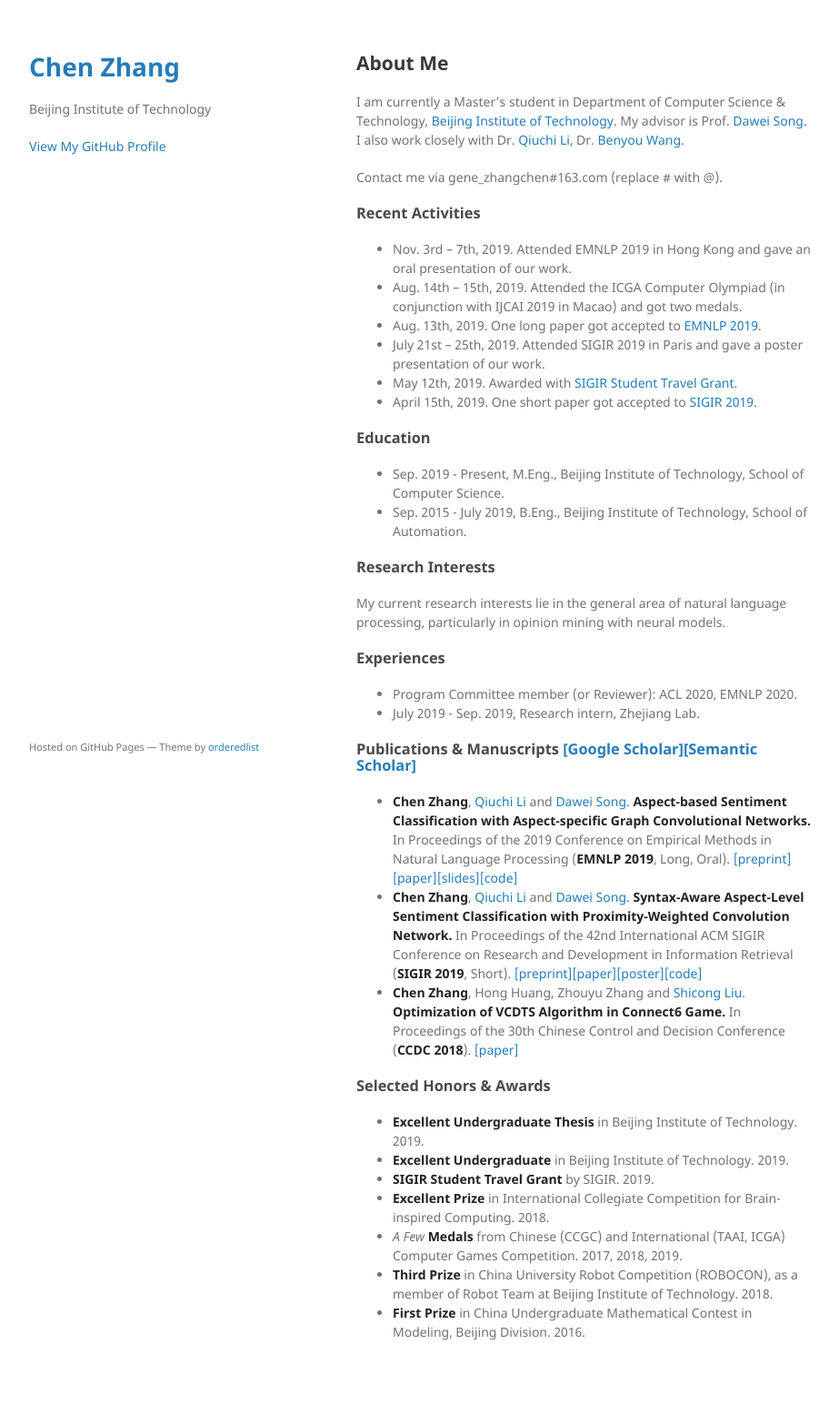
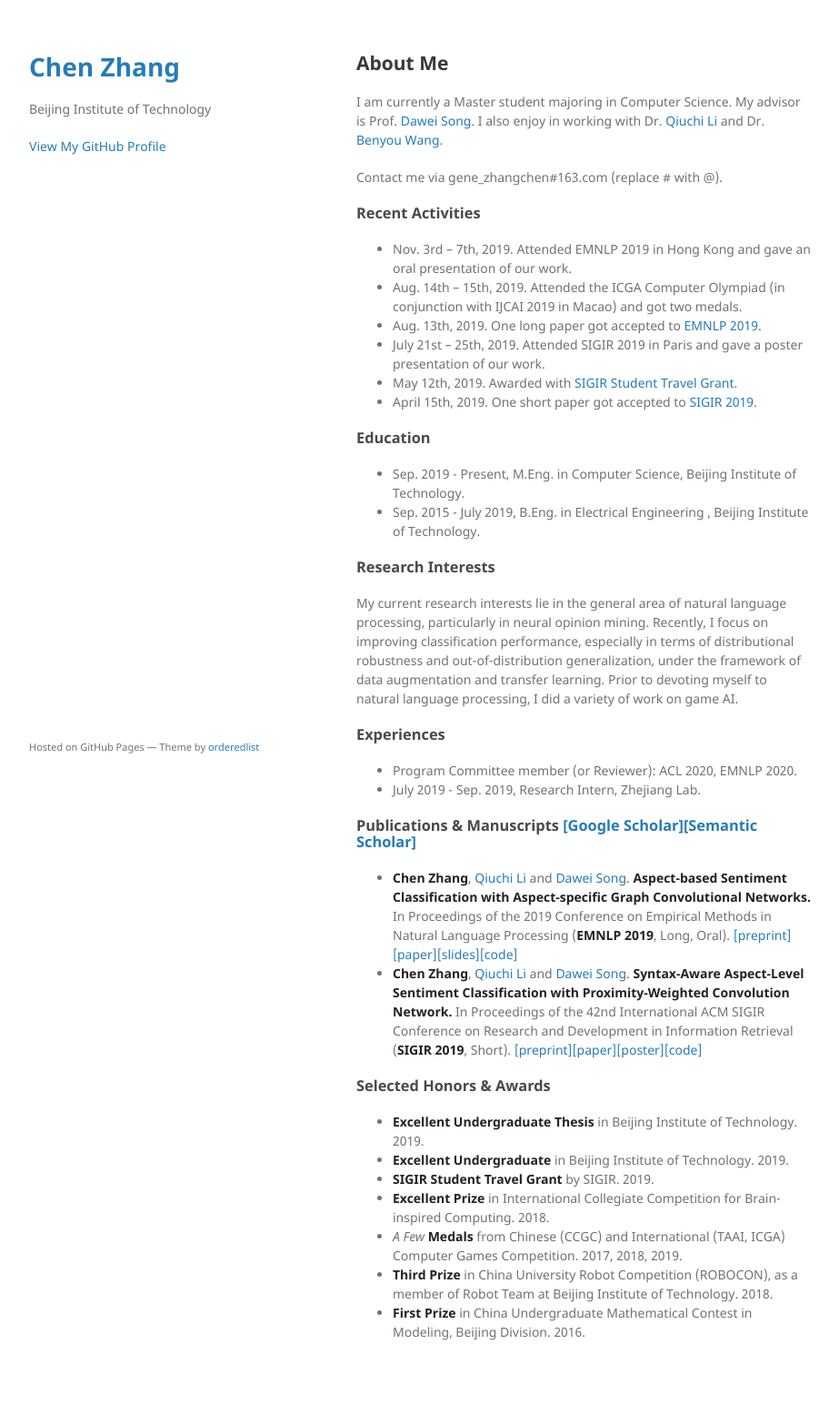
Before and after one commit to GeneZC/genezc.github.io, a Jekyll site: the page built from index.md, in a window 1280 px wide. Shown: the whole page at 91% size, without its empty margins (178-1101 px from the left). Built offline with Jekyll 4.4.1, drawn with Linux system fonts in a browser that asks for light colours; our own code applies the rules of GitHub Pages for plain Markdown files.

Commit message:
Update index.md

```diff
--- a/index.md
+++ b/index.md
@@ -4,7 +4,7 @@ layout: default
 
 ## About Me
 
-I am currently a Master's student in Department of Computer Science & Technology, [Beijing Institute of Technology](http://www.bit.edu.cn/). My advisor is Prof. [Dawei Song](http://cs.bit.edu.cn/szdw/jsml/js/sdw/index.htm). I also work closely with Dr. [Qiuchi Li](https://qiuchili.github.io), Dr. [Benyou Wang](https://wabyking.github.io/old).
+I am currently a Master student majoring in Computer Science. My advisor is Prof. [Dawei Song](http://cs.bit.edu.cn/szdw/jsml/js/sdw/index.htm). I also enjoy in working with Dr. [Qiuchi Li](https://qiuchili.github.io) and Dr. [Benyou Wang](https://wabyking.github.io/old).
 
 Contact me via gene_zhangchen#163.com (replace # with @).
 
@@ -19,23 +19,26 @@ Contact me via gene_zhangchen#163.com (replace # with @).
 
 ### Education
 
-* Sep. 2019 - Present, M.Eng., Beijing Institute of Technology, School of Computer Science.
-* Sep. 2015 - July 2019, B.Eng., Beijing Institute of Technology, School of Automation.
+* Sep. 2019 - Present, M.Eng. in Computer Science, Beijing Institute of Technology.
+* Sep. 2015 - July 2019, B.Eng. in Electrical Engineering , Beijing Institute of Technology.
 
 ### Research Interests
 
-My current research interests lie in the general area of natural language processing, particularly in opinion mining with neural models.
+My current research interests lie in the general area of natural language processing, particularly
+in neural opinion mining. Recently, I focus on improving classification performance, especially in
+terms of distributional robustness and out-of-distribution generalization, under the framework of data augmentation
+and transfer learning. Prior to devoting myself to natural language processing, I did a variety of
+work on game AI.
 
 ### Experiences
 
 * Program Committee member (or Reviewer): ACL 2020, EMNLP 2020.
-* July 2019 - Sep. 2019, Research intern, Zhejiang Lab.
+* July 2019 - Sep. 2019, Research Intern, Zhejiang Lab.
 
 ### Publications & Manuscripts [[Google Scholar]](https://scholar.google.com/citations?user=IMwAXWcAAAAJ&hl=zh-CN)[[Semantic Scholar]](https://www.semanticscholar.org/author/Chen-Zhang/145107889)
 
 * **Chen Zhang**, [Qiuchi Li](https://qiuchili.github.io) and [Dawei Song](http://cs.bit.edu.cn/szdw/jsml/js/sdw/index.htm). **Aspect-based Sentiment Classification with Aspect-specific Graph Convolutional Networks.** In Proceedings of the 2019 Conference on Empirical Methods in Natural Language Processing (**EMNLP 2019**, Long, Oral). [[preprint]](https://arxiv.org/abs/1909.03477)[[paper]](https://www.aclweb.org/anthology/D19-1464/)[[slides]](./assets/file/EMNLP2019-Oral.pdf)[[code]](https://github.com/GeneZC/ASGCN)
 * **Chen Zhang**, [Qiuchi Li](https://qiuchili.github.io) and [Dawei Song](http://cs.bit.edu.cn/szdw/jsml/js/sdw/index.htm). **Syntax-Aware Aspect-Level Sentiment Classification with Proximity-Weighted Convolution Network.** In Proceedings of the 42nd International ACM SIGIR Conference on Research and Development in Information Retrieval (**SIGIR 2019**, Short). [[preprint]](https://arxiv.org/abs/1909.10171)[[paper]](https://dl.acm.org/citation.cfm?id=3331351)[[poster]](./assets/file/SIGIR2019-Poster.pdf)[[code]](https://github.com/GeneZC/PWCN)
-* **Chen Zhang**, Hong Huang, Zhouyu Zhang and [Shicong Liu](https://psycholsc.github.io). **Optimization of VCDTS Algorithm in Connect6 Game.** In Proceedings of the 30th Chinese Control and Decision Conference (**CCDC 2018**). [[paper]](https://ieeexplore.ieee.org/iel7/8396318/8407034/08408300.pdf)
 
 ### Selected Honors & Awards
 
```
